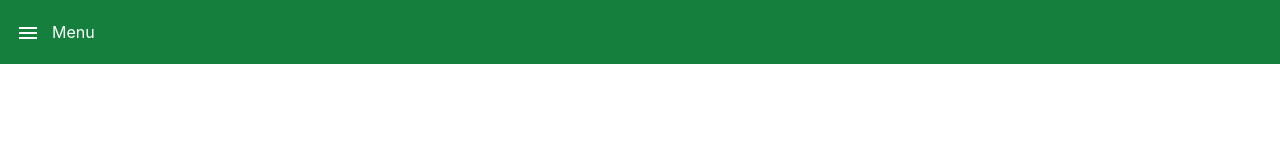
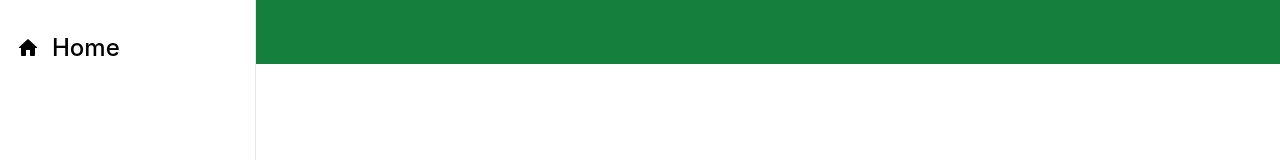
Before and after one commit to Daniil848/test, a React (Create React App) app: page / in a window 1280 px wide. Shown: the top 160 px of the page. Built offline with nearby package versions, Linux system fonts and the light colour scheme; data requests are answered from the project's data file.

Commit message:
sidebar layout

```diff
--- a/src/components/Header.module.scss
+++ b/src/components/Header.module.scss
@@ -20,3 +20,27 @@
     }
   }
 }
+
+.sideBar {
+  @apply absolute
+  top-0
+  left-0
+  min-h-full
+  w-64
+  p-4
+  bg-white
+  border-r;
+
+  .sideBarItem {
+    @apply h-16
+    flex
+    items-center
+    justify-start;
+
+    .sideBarItemText {
+      @apply font-medium
+      text-[24px]
+      ml-3;
+    }
+  }
+}
--- a/src/components/Header.tsx
+++ b/src/components/Header.tsx
@@ -10,11 +10,11 @@ import {
 } from '@mui/material';
 import ExpandMoreIcon from '@mui/icons-material/ExpandMore';
 import MenuIcon from '@mui/icons-material/Menu';
+import HomeRoundedIcon from '@mui/icons-material/HomeRounded';
 import { useState, useEffect } from 'react';
 import { Link } from 'react-router-dom';
 import { getStudents } from '../app/mainSlice';
 import { useAppDispatch, useAppSelector } from '../app/hooks';
-import '../App.css';
 import styles from './Header.module.scss';
 
 const Header = () => {
@@ -40,15 +40,14 @@ const Header = () => {
           <p>Menu</p>
         </div>
       </header>
-      <Drawer
-        anchor={'left'}
-        open={openSidebar}
-        onClose={() => setOpenSidebar(false)}
-      >
-        <Link to={``} className="home">
-          Home
-        </Link>
-        <Accordion>
+      <aside className={styles.sideBar}>
+        <div className={styles.sideBarItem}>
+          <HomeRoundedIcon></HomeRoundedIcon>
+          <Link to={``} className={styles.sideBarItemText}>
+            Home
+          </Link>
+        </div>
+        {/* <Accordion>
           <AccordionSummary
             expandIcon={<ExpandMoreIcon />}
             aria-controls="panel1-content"
@@ -73,8 +72,8 @@ const Header = () => {
               ))}
             </List>
           </AccordionDetails>
-        </Accordion>
-      </Drawer>
+        </Accordion> */}
+      </aside>
     </>
   );
 };
```
